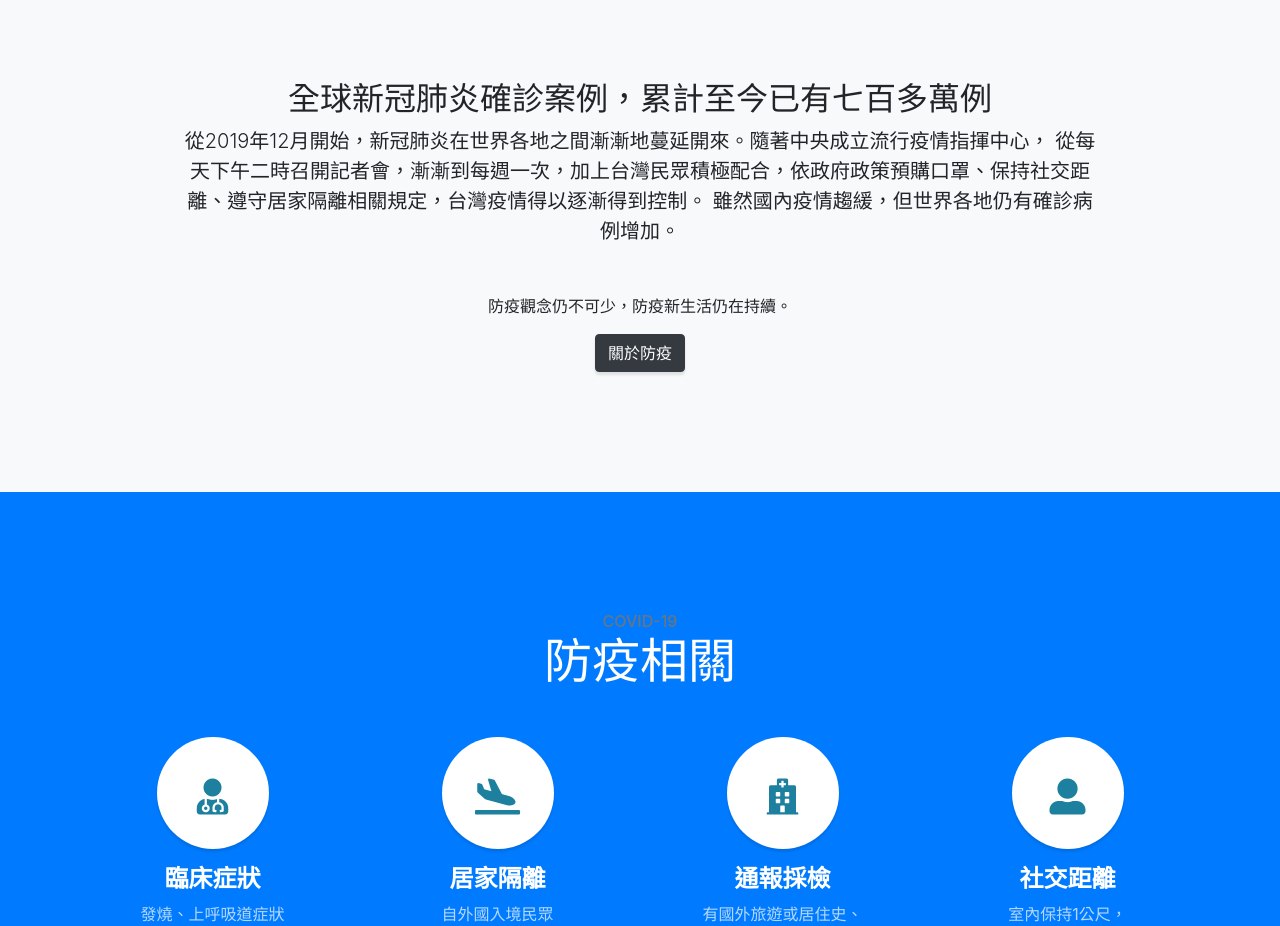
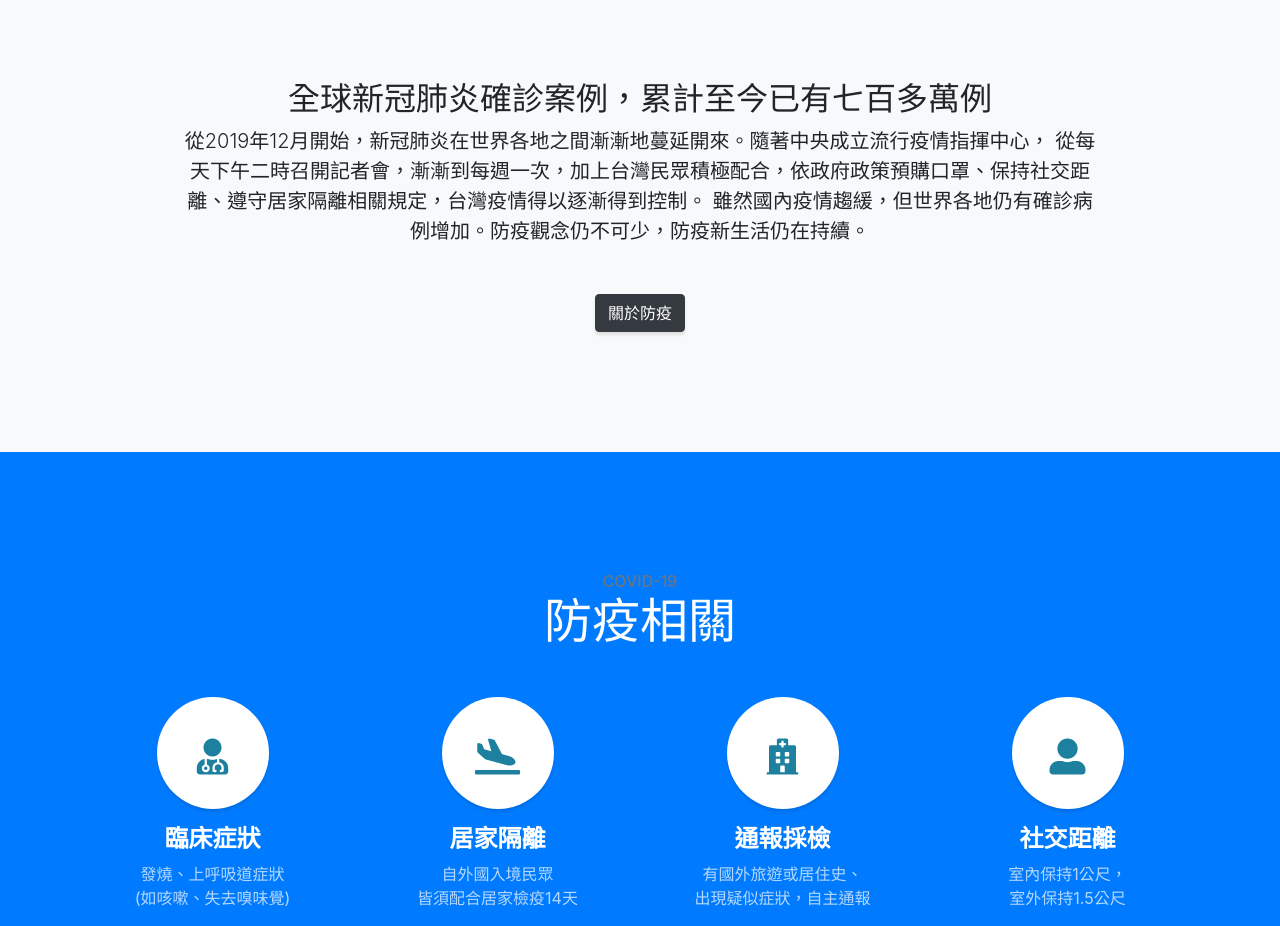
Before and after one commit to Selina-Tsai/covid-19, a website with bundled scripts: page index.html in a window 1280 px wide. Shown: the part 840-1766 px from the top of the page. Built offline with nearby package versions, Linux system fonts and the light colour scheme.

Commit message:
Update index.html

```diff
--- a/index.html
+++ b/index.html
@@ -72,7 +72,7 @@
           <h2>全球新冠肺炎確診案例，累計至今已有七百多萬例</h2>
           <p class="lead mb-5">從2019年12月開始，新冠肺炎在世界各地之間漸漸地蔓延開來。隨著中央成立流行疫情指揮中心，
             從每天下午二時召開記者會，漸漸到每週一次，加上台灣民眾積極配合，依政府政策預購口罩、保持社交距離、遵守居家隔離相關規定，台灣疫情得以逐漸得到控制。
-            雖然國內疫情趨緩，但世界各地仍有確診病例增加。<p>防疫觀念仍不可少，防疫新生活仍在持續。</p>
+            雖然國內疫情趨緩，但世界各地仍有確診病例增加。防疫觀念仍不可少，防疫新生活仍在持續。</p>
           <a class="btn btn-dark btn-xl js-scroll-trigger" href="#services">關於防疫</a>
         </div>
       </div>
```
